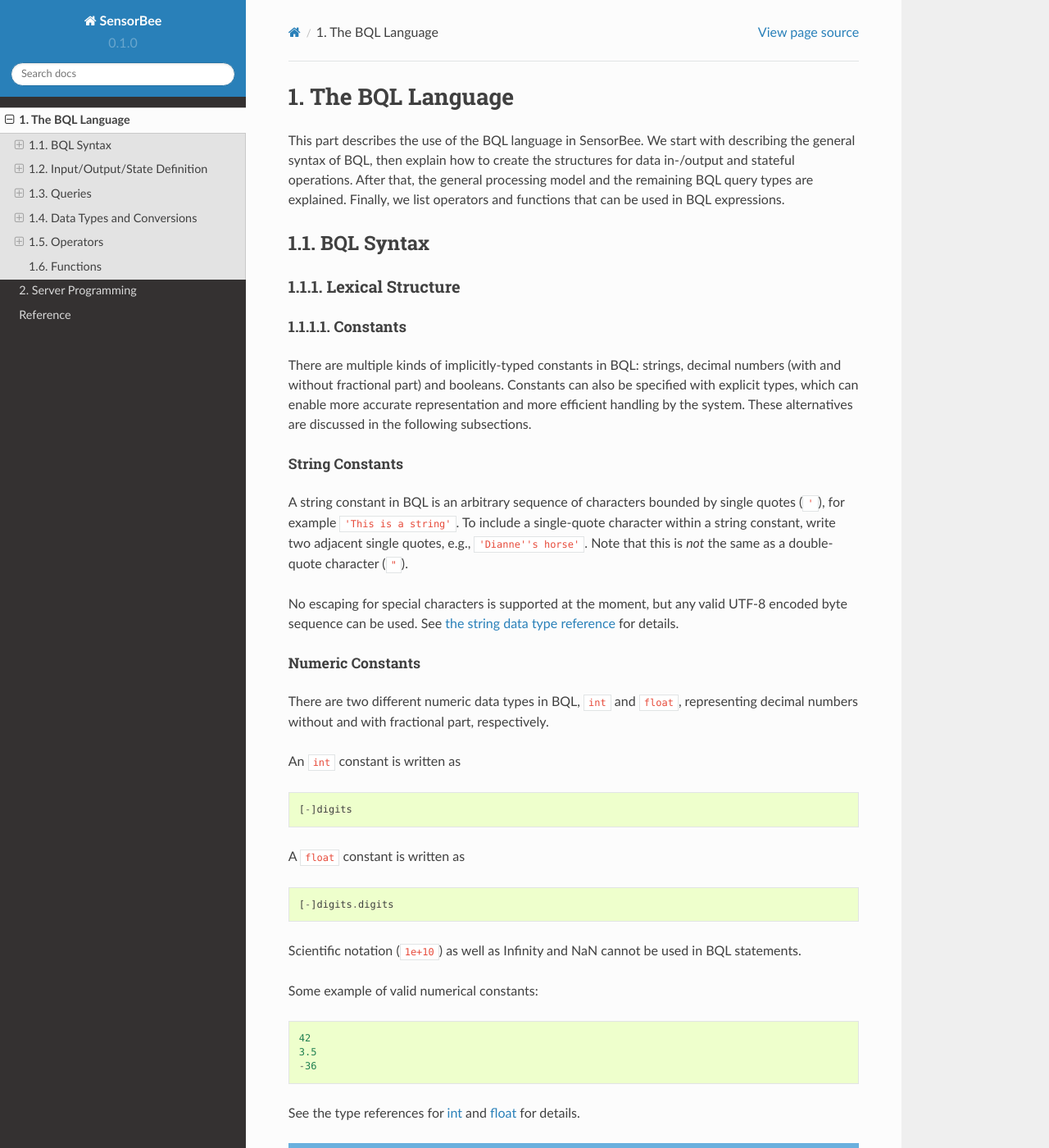
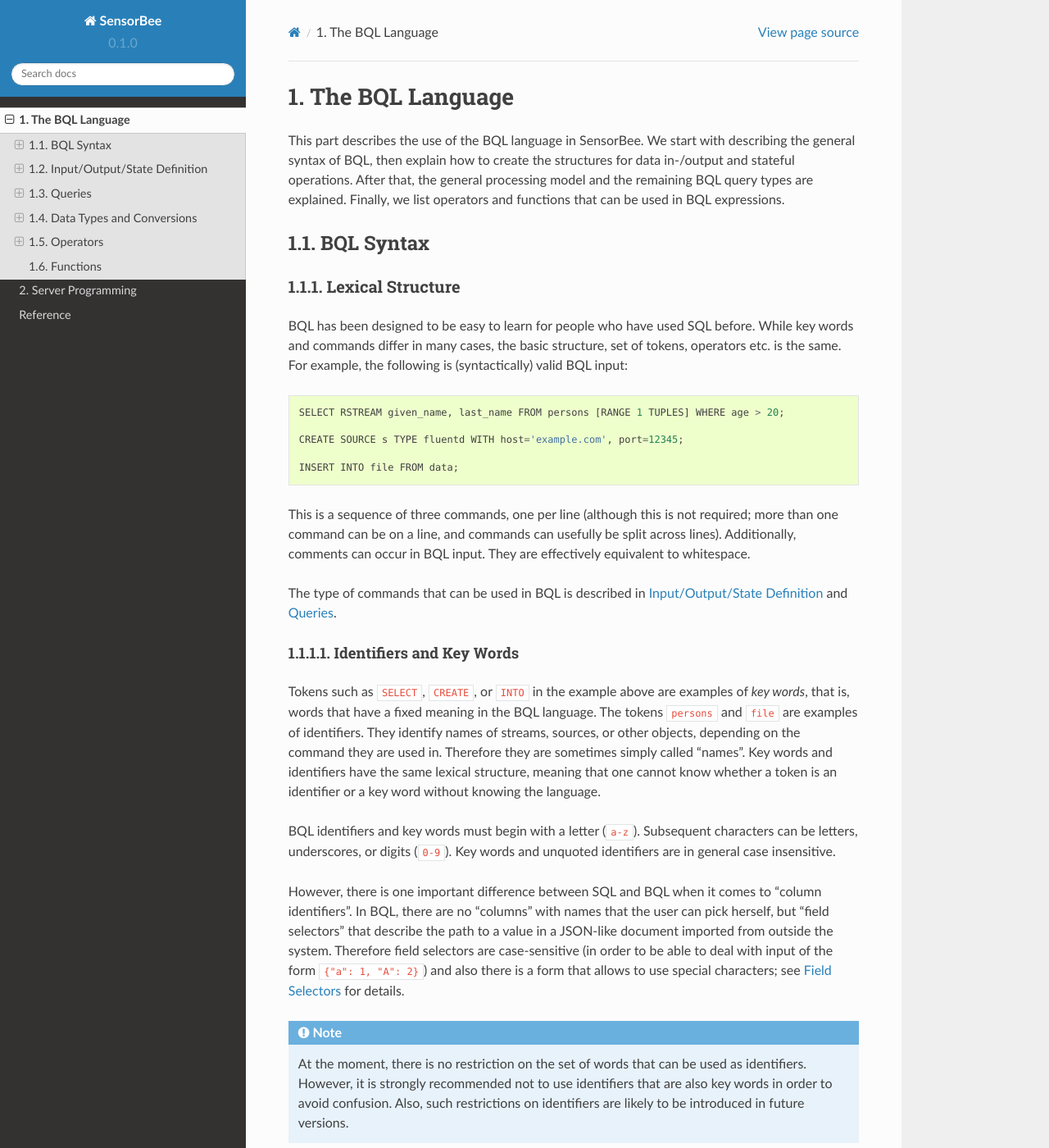
Before and after one commit to sensorbee/docs, a Sphinx documentation site: the page built from source/bql.rst, in a window 1280 px wide and 1400 px high. Shown: the whole window at 82% size. Built offline with Sphinx 7.4.7 and the Read the Docs theme 2.0.0, drawn with Linux system fonts in a browser that asks for light colours.

Commit message:
section on the general syntax of BQL

```diff
--- a/source/bql/syntax.rst
+++ b/source/bql/syntax.rst
@@ -4,6 +4,47 @@ BQL Syntax
 
 Lexical Structure
 =================
+
+BQL has been designed to be easy to learn for people who have used SQL before.
+While key words and commands differ in many cases, the basic structure, set of tokens, operators etc. is the same.
+For example, the following is (syntactically) valid BQL input::
+
+    SELECT RSTREAM given_name, last_name FROM persons [RANGE 1 TUPLES] WHERE age > 20;
+
+    CREATE SOURCE s TYPE fluentd WITH host='example.com', port=12345;
+
+    INSERT INTO file FROM data;
+
+This is a sequence of three commands, one per line (although this is not required; more than one command can be on a line, and commands can usefully be split across lines).
+Additionally, comments can occur in BQL input.
+They are effectively equivalent to whitespace.
+
+The type of commands that can be used in BQL is described in `Input/Output/State Definition`_ and `Queries`_.
+
+
+Identifiers and Key Words
+-------------------------
+
+Tokens such as ``SELECT``, ``CREATE``, or ``INTO`` in the example above are examples of *key words*, that is, words that have a fixed meaning in the BQL language.
+The tokens ``persons`` and ``file`` are examples of identifiers.
+They identify names of streams, sources, or other objects, depending on the command they are used in.
+Therefore they are sometimes simply called "names".
+Key words and identifiers have the same lexical structure, meaning that one cannot know whether a token is an identifier or a key word without knowing the language.
+
+BQL identifiers and key words must begin with a letter (``a-z``).
+Subsequent characters can be letters, underscores, or digits (``0-9``).
+Key words and unquoted identifiers are in general case insensitive.
+
+However, there is one important difference between SQL and BQL when it comes to "column identifiers".
+In BQL, there are no "columns" with names that the user can pick herself, but "field selectors" that describe the path to a value in a JSON-like document imported from outside the system.
+Therefore field selectors are case-sensitive (in order to be able to deal with input of the form ``{"a": 1, "A": 2}``) and also there is a form that allows to use special characters; see `Field Selectors`_ for details.
+
+.. note::
+
+   At the moment, there is no restriction on the set of words that can be used as identifiers.
+   However, it is strongly recommended not to use identifiers that are also key words in order to avoid confusion.
+   Also, such restrictions on identifiers are likely to be introduced in future versions.
+
 
 Constants
 ---------
```
